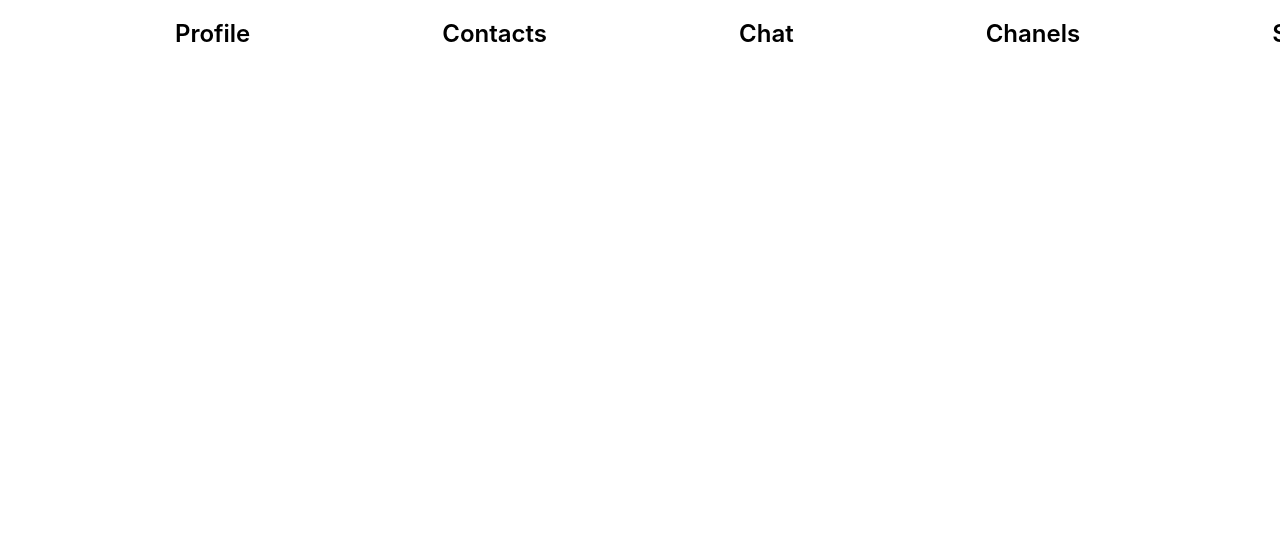
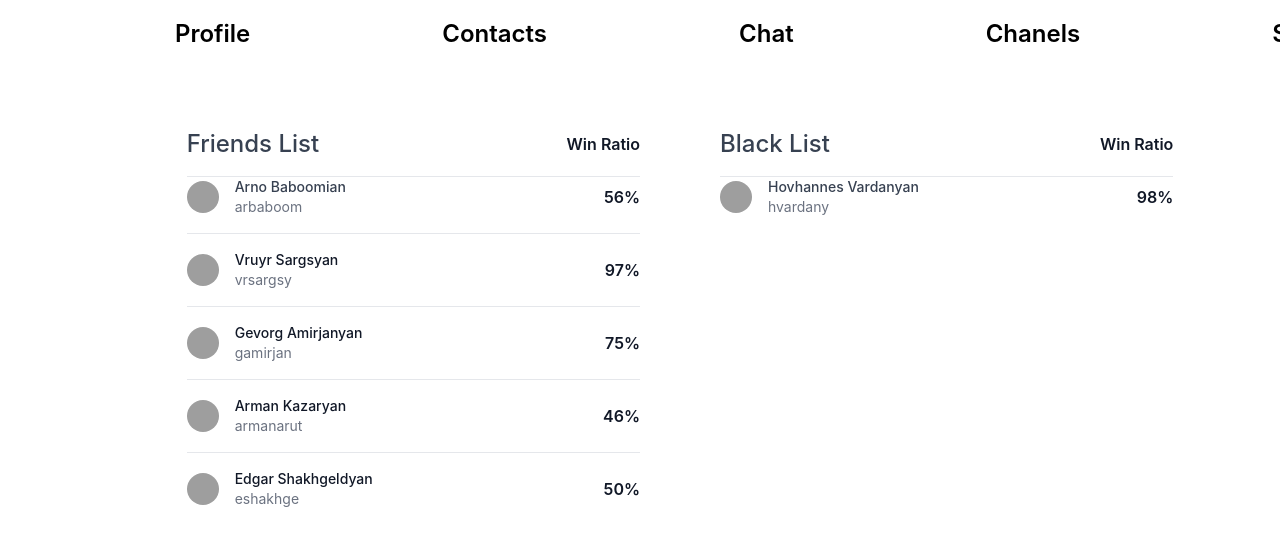
Before and after one commit to gamirjan/ft_transcendence, a React app in the folder frontend/: page /contacts in a window 1280 px wide. Shown: the top 546 px of the page. Built offline with nearby package versions, Linux system fonts and the light colour scheme; grey boxes are pictures that could not be loaded.

Commit message:
Creating Contacts page

```diff
--- a/frontend/src/components/Contacts.tsx
+++ b/frontend/src/components/Contacts.tsx
@@ -1,11 +1,157 @@
 import React from "react"
 import { Layout } from "./Layout";
+import profile from '@SRC_DIR/assets/images/profile.svg';
 
 
 const Contacts = () => {
     return (
         <Layout>
+            <div className="flex justify-center">
+            <div className="w-5/12">
+            <ul className="max-w-xl divide-y divide-gray-200 dark:divide-gray-700 mt-20 ml-20">
+            <li className="pb-3 sm:pb-4">
+                <div className="flex items-center space-x-4">
 
+                    <div className="flex-1 min-w-0">
+                        <p className="text-2xl font-medium text-gray-700 truncate dark:text-black">
+                        Friends List
+                        </p>
+
+                    </div>
+                    <div className="inline-flex items-center text-base font-semibold text-gray-900 dark:text-black">
+                    Win Ratio
+                    </div>
+                </div>
+            </li>
+            <li className="pb-3 sm:pb-4">
+                <div className="flex items-center space-x-4">
+                    <div className="flex-shrink-0">
+                        <img src={profile}  className="w-8 h-8 rounded-full"/>
+                    </div>
+                    <div className="flex-1 min-w-0">
+                        <p className="text-sm font-medium text-gray-700 truncate dark:text-black">
+                        Arno Baboomian
+                        </p>
+                        <p className="text-sm text-gray-500 truncate dark:text-gray-900">
+                        arbaboom
+                        </p>
+                    </div>
+                    <div className="inline-flex items-center text-base font-semibold text-gray-900 dark:text-black">
+                        56%
+                    </div>
+                </div>
+            </li>
+            <li className="py-3 sm:py-4">
+                <div className="flex items-center space-x-4">
+                    <div className="flex-shrink-0">
+                        <img className="w-8 h-8 rounded-full" src={profile}/>
+                    </div>
+                    <div className="flex-1 min-w-0">
+                        <p className="text-sm font-medium text-gray-900 truncate dark:text-black">
+                        Vruyr Sargsyan
+                        </p>
+                        <p className="text-sm text-gray-500 truncate dark:text-gray-900">
+                        vrsargsy
+                        </p>
+                    </div>
+                    <div className="inline-flex items-center text-base font-semibold text-gray-900 dark:text-black">
+                        97%
+                    </div>
+                </div>
+            </li>
+            <li className="py-3 sm:py-4">
+                <div className="flex items-center space-x-4">
+                    <div className="flex-shrink-0">
+                        <img className="w-8 h-8 rounded-full" src={profile} alt="Neil image"/>
+                    </div>
+                    <div className="flex-1 min-w-0">
+                        <p className="text-sm font-medium text-gray-900 truncate dark:text-black">
+                        Gevorg Amirjanyan
+                        </p>
+                        <p className="text-sm text-gray-500 truncate dark:text-gray-900">
+                        gamirjan
+                        </p>
+                    </div>
+                    <div className="inline-flex items-center text-base font-semibold text-gray-900 dark:text-black">
+                        75%
+                    </div>
+                </div>
+            </li>
+            <li className="py-3 sm:py-4">
+                <div className="flex items-center space-x-4">
+                    <div className="flex-shrink-0">
+                        <img className="w-8 h-8 rounded-full" src={profile} alt="Neil image"/>
+                    </div>
+                    <div className="flex-1 min-w-0">
+                        <p className="text-sm font-medium text-gray-900 truncate dark:text-black">
+                        Arman Kazaryan
+                        </p>
+                        <p className="text-sm text-gray-500 truncate dark:text-gray-900">
+                        armanarut
+                        </p>
+                    </div>
+                    <div className="inline-flex items-center text-base font-semibold text-gray-900 dark:text-black">
+                        46%
+                    </div>
+                </div>
+            </li>
+            <li className="pt-3 pb-0 sm:pt-4">
+                <div className="flex items-center space-x-4">
+                    <div className="flex-shrink-0">
+                        <img className="w-8 h-8 rounded-full" src={profile} alt="Neil image"/>
+                    </div>
+                    <div className="flex-1 min-w-0">
+                        <p className="text-sm font-medium text-gray-900 truncate dark:text-black">
+                        Edgar Shakhgeldyan
+                        </p>
+                        <p className="text-sm text-gray-500 truncate dark:text-gray-900">
+                        eshakhge
+                        </p>
+                    </div>
+                    <div className="inline-flex items-center text-base font-semibold text-gray-900 dark:text-black">
+                        50%
+                    </div>
+                </div>
+            </li>
+            </ul>
+            </div>
+            <div className="w-5/12">
+            <ul className=" max-w-xl divide-y divide-gray-200 dark:divide-gray-700 mt-20 ml-20">
+            <li className="pb-3 sm:pb-4">
+                <div className="flex items-center space-x-4">
+
+                    <div className="flex-1 min-w-0">
+                        <p className="text-2xl font-medium text-gray-700 truncate dark:text-black">
+                        Black List
+                        </p>
+
+                    </div>
+                    <div className="inline-flex items-center text-base font-semibold text-gray-900 dark:text-black">
+                    Win Ratio
+                    </div>
+                </div>
+            </li>
+            <li className="pb-3 sm:pb-4">
+                <div className="flex items-center space-x-4">
+                    <div className="flex-shrink-0">
+                        <img src={profile}  className="w-8 h-8 rounded-full"/>
+                    </div>
+                    <div className="flex-1 min-w-0">
+                        <p className="text-sm font-medium text-gray-700 truncate dark:text-black">
+                        Hovhannes Vardanyan
+                        </p>
+                        <p className="text-sm text-gray-500 truncate dark:text-gray-900">
+                        hvardany
+                        </p>
+                    </div>
+                    <div className="inline-flex items-center text-base font-semibold text-gray-900 dark:text-black">
+                        98%
+                    </div>
+                </div>
+            </li>
+            </ul>
+            </div>
+            </div>
         </Layout>
     )
 }
--- a/frontend/src/components/Profile.tsx
+++ b/frontend/src/components/Profile.tsx
@@ -10,7 +10,7 @@
             <div x-data="{ openSettings: false }" className="absolute right-12 mt-4 rounded">
             </div>
 
-            <div className="flex flex-col items-center mt-20">
+            <div className="flex flex-col items-center mt-10">
                 <img src={profile} className="w-40 border-4 border-white rounded-full"/>
                 <div className="flex items-center space-x-2 mt-2">
                     <p className="text-2xl">Mikhayil Arzumanyan</p>
```
